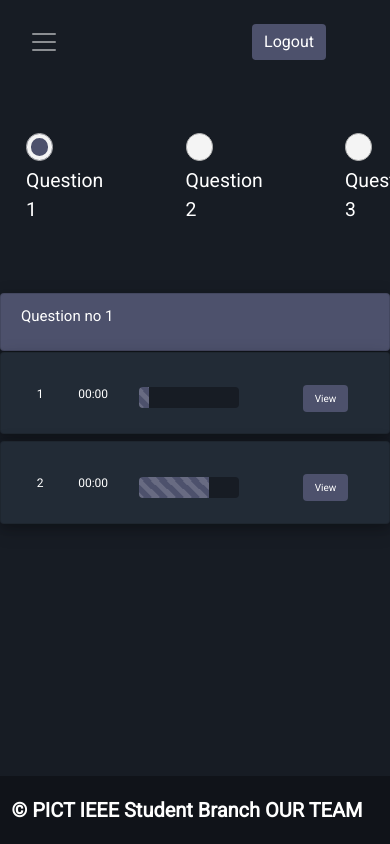
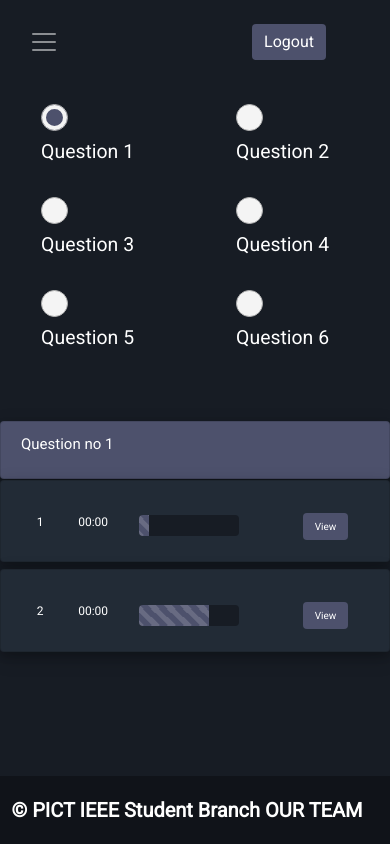
Before and after one commit to meghadandapat/CTD-RC2-Frontend, a React (Create React App) app: page /submissions in a window 390 px wide. Built offline with nearby package versions, Linux system fonts and the light colour scheme.

Commit message:
Submissions responsive

```diff
--- a/src/components/Submissions/Submissions.css
+++ b/src/components/Submissions/Submissions.css
@@ -27,11 +27,11 @@
   margin-bottom: -2em;
 }
 
-.copybtn{
-    width: 6vw;
-    margin:1vw;
-    float: right;
-    background: #222b36!important ;
+.copybtn {
+  width: 6vw;
+  margin: 1vw;
+  float: right;
+  background: #222b36 !important ;
 }
 .scard {
   /* overflow: hidden;
@@ -92,4 +92,18 @@
     margin-right: 0px;
     font-size: 10px;
   }
+  .radio input[type="radio"] {
+    width: 30px;
+    height: 30px;
+    margin: 0;
+    padding: 0;
+    font-size: 0.2em;
+    opacity: 0;
+  }
+  .stable1 {
+    margin-top: -5vh;
+  }
+  .stable {
+    margin-top: -7vh;
+  }
 }
--- a/src/components/Submissions/Submissions.js
+++ b/src/components/Submissions/Submissions.js
@@ -74,7 +74,8 @@ const Submissions = () => {
     return (
         <div className="sub">
             <div className="row qbuttons">
-            <Table responsive className="table table-borderless">
+                <div className="col">
+                    <Table responsive className="table stable1 table-borderless">
                         <tbody>
                             <tr>
                                 <td>
@@ -105,6 +106,15 @@ const Submissions = () => {
                                     </label>
                                     </div>
                                 </td>
+
+                            </tr>
+                        </tbody>
+                    </Table>
+                </div>
+                <div className="col">
+                    <Table responsive className="table stable table-borderless">
+                        <tbody>
+                            <tr>
                                 <td>
                                     <div className="radio">
                                     <input
@@ -134,6 +144,16 @@ const Submissions = () => {
                                     </label>
                                     </div>
                                 </td>
+
+                            </tr>
+                        </tbody>
+                    </Table>
+                </div>
+
+                <div className="col">
+                <Table responsive className="table stable table-borderless">
+                        <tbody>
+                            <tr>
                             <td>
                                     <div className="radio">
                                     <input
@@ -162,9 +182,10 @@ const Submissions = () => {
                                 </td>
 
                             </tr>
-
                         </tbody>
                     </Table>
+                </div>
+
             </div>
             <div className="ques1">
                 <QueCard qno={queno} />
@@ -179,107 +200,8 @@ const Submissions = () => {
 
                     />}
                 </div>
-
-                ))
-
-                }
-            </div>
-
-            {/* <div className="ques1">
-                <QueCard qno={1} />
-                {que1.map((que1) => (
-                    <div className="que-preview" key={que1.id}>
-                        {que1.id!==0 && <SubCard
-                        attemptNo={que1.id}
-                        time={que1.time}
-                        progbar={<ProgressBar animated
-                            now={que1.progress}
-                        />}
-
-                        />}
-                    </div>
                 ))}
             </div>
-
-            <div className="ques">
-                <QueCard qno={2}/>
-                {toggle2 && que2.map((que2) => (
-                    <div className="que-preview" key={que2.id}>
-                        {que2.id!==0 && <SubCard
-                        attemptNo={que2.id}
-                        time={que2.time}
-                        progbar={<ProgressBar animated
-                            now={que2.progress}
-                        />}
-
-                        />}
-                    </div>
-                ))}
-            </div>
-
-            <div className="ques">
-            <QueCard qno={3}/>
-            {toggle3 && que3.map((que3) => (
-                <div className="que-preview" key={que3.id}>
-                    {que3.id!==0 && <SubCard
-                    attemptNo={que3.id}
-                    time={que3.time}
-                    progbar={<ProgressBar animated
-                        now={que3.progress}
-                      />}
-
-                    />}
-                </div>
-            ))}
-            </div>
-
-            <div className="ques">
-            <QueCard qno={4}/>
-            {toggle4 && que4.map((que4) => (
-                <div className="que-preview" key={que4.id}>
-                    {que4.id!==0 && <SubCard
-                    attemptNo={que4.id}
-                    time={que4.time}
-                    progbar={<ProgressBar animated
-                        now={que4.progress}
-                      />}
-
-                    />}
-                </div>
-            ))}
-            </div>
-
-            <div className="ques">
-            <QueCard qno={5}/>
-            {toggle5 && que5.map((que5) => (
-                <div className="que-preview" key={que5.id}>
-                    {que5.id!==0 && <SubCard
-                    attemptNo={que5.id}
-                    time={que5.time}
-                    progbar={<ProgressBar animated
-                        now={que5.progress}
-                      />}
-
-                    />}
-                </div>
-            ))}
-            </div>
-
-            <div className="ques">
-            <QueCard qno={6}/>
-            {toggle6 && que6.map((que6) => (
-                <div className="que-preview" key={que6.id}>
-                    {que6.id!==0 && <SubCard
-                    attemptNo={que6.id}
-                    time={que6.time}
-                    progbar={<ProgressBar animated
-                        now={que6.progress}
-                      />}
-
-                    />}
-                </div>
-            ))}
-            </div> */}
 
 
             <div className="space"></div>
```
Lines whose indentation alone changed are shown as unchanged.
